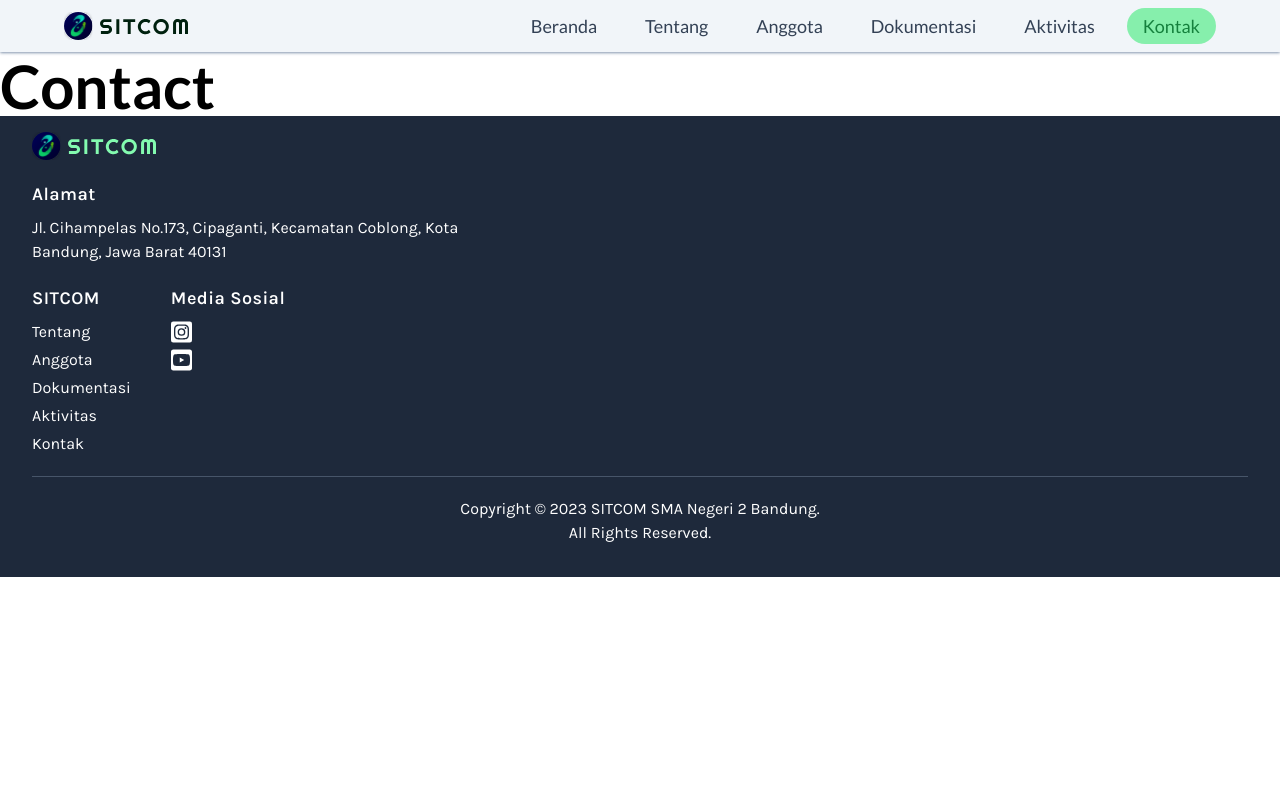
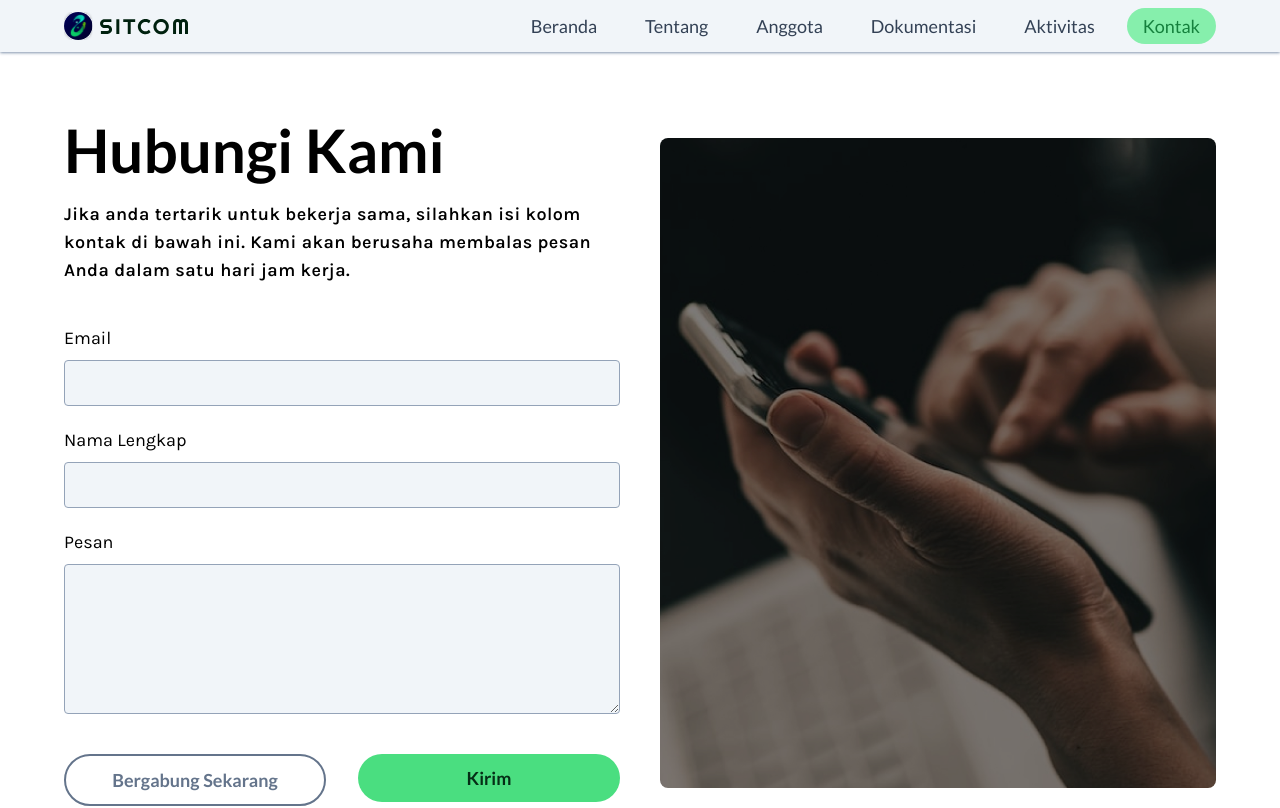
Before and after one commit to sitcomsmanda/sitcom-website, a Next.js app: page /contact in a window 1280 px wide. Shown: the top 808 px of the page. Built offline with nearby package versions, Linux system fonts and the light colour scheme.

Commit message:
add: Contact Page

```diff
--- a/src/app/contact/page.tsx
+++ b/src/app/contact/page.tsx
@@ -1,9 +1,9 @@
-import { H1 } from "@/components/typography";
+import Contact from "@/layouts/Contact";
 
-export default function Contact() {
+export default function ContactPage() {
   return (
-    <main className="mt-14">
-      <H1>Contact</H1>
+    <main className="pb-20 md:mt-14">
+      <Contact />
     </main>
   );
 }
```
